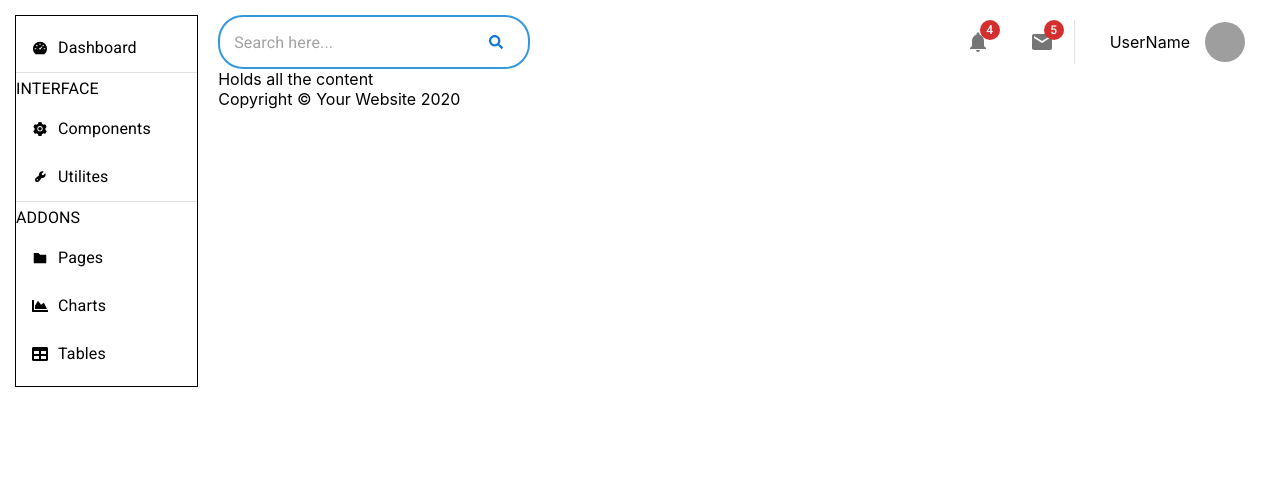
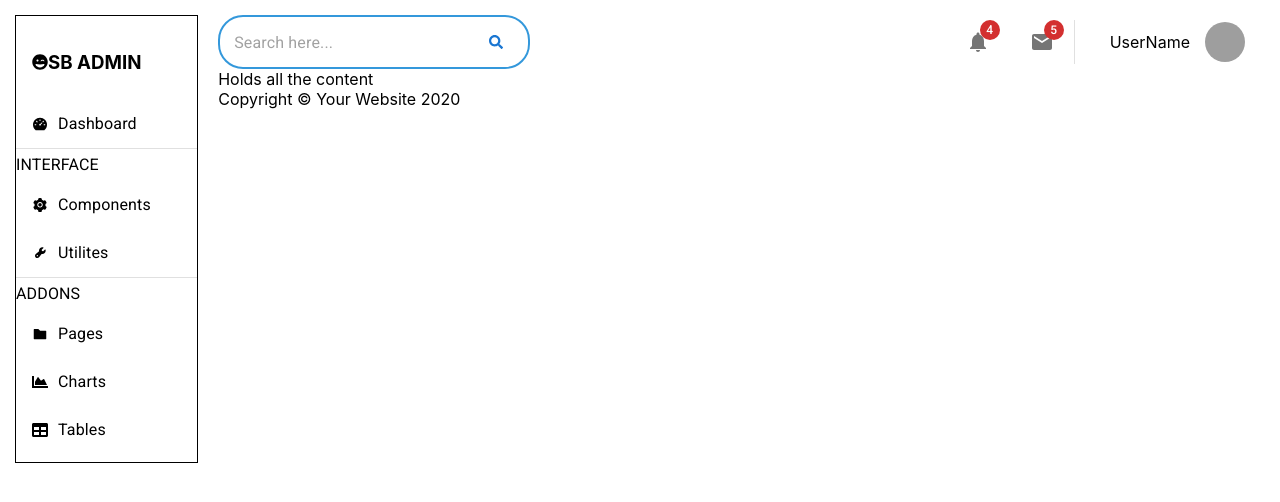
Before and after one commit to Arun3sh/admin-dashboard, a React (Create React App) app: page / in a window 1280 px wide. Shown: the top 502 px of the page. Built offline with nearby package versions, Linux system fonts and the light colour scheme; grey boxes are pictures that could not be loaded.

Commit message:
Logo added

```diff
--- a/src/components/SidemenuBar.js
+++ b/src/components/SidemenuBar.js
@@ -5,6 +5,7 @@ import List from '@mui/material/List';
 import ListItem from '@mui/material/ListItem';
 import ListItemText from '@mui/material/ListItemText';
 import Divider from '@mui/material/Divider';
+import { FaGrinWink } from 'react-icons/fa';
 
 export function SidemenuBar() {
 	return (
@@ -16,6 +17,12 @@ export function SidemenuBar() {
 					bgcolor: 'background.paper',
 				}}
 			>
+				<ListItem>
+					<div className="logo-heading">
+						<FaGrinWink />
+						<h3>SB ADMIN</h3>
+					</div>
+				</ListItem>
 				<ListItem>
 					<AiFillDashboard className="menu-icons" />
 					<ListItemText primary="Dashboard" />
```
